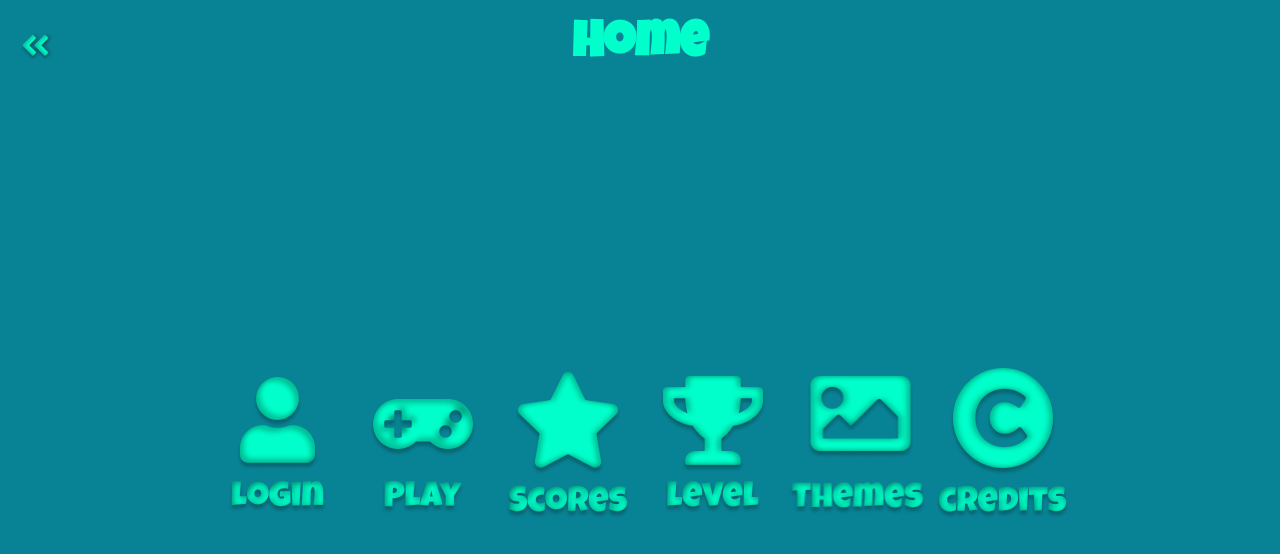
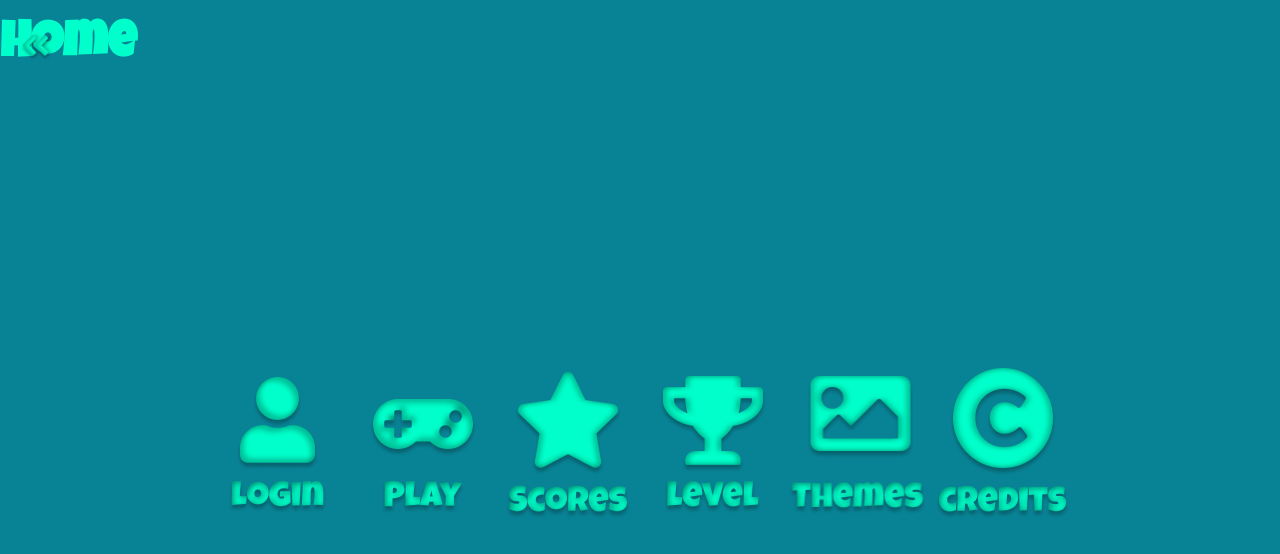
Before and after one commit to Tropicalboy21/memoryGame, a plain HTML site: page memoryGame/index.html in a window 1280 px wide. Drawn offline with Linux system fonts and the light colour scheme.

Commit message:
some menuView work

```diff
--- a/memoryGame/css/styles.css
+++ b/memoryGame/css/styles.css
@@ -24,7 +24,7 @@
     width: 100%;
     height: var(--nav-container-height);
     display: flex;
-    justify-content: flex-start;
+    justify-content: space-between;
     align-items: center;
     flex-direction: row;
 }
@@ -64,8 +64,8 @@
     align-items: center;
     font-size: 50px;
     font-weight: bold;
-    width: 100%;
-    height: 100%;
+    width: auto;
+    height: auto;
     text-align: center;
     color: var(--background-color-mint);
 }
```
Also changed, not shown: memoryGame/imgs/menu-title.png (added), 1 other file.
